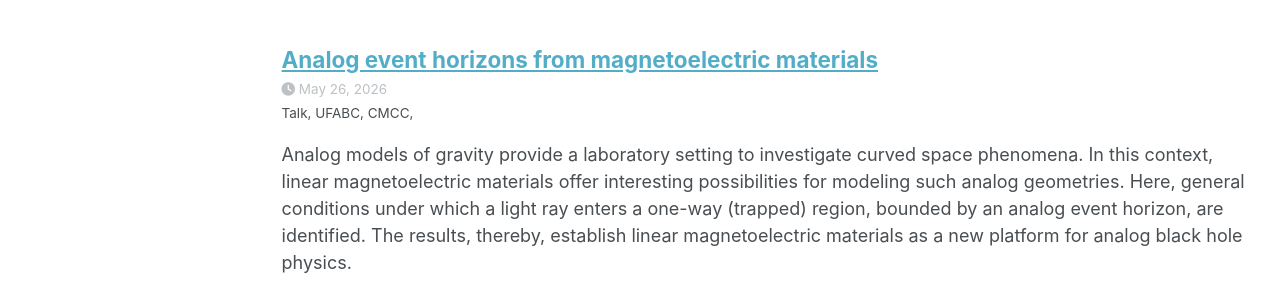
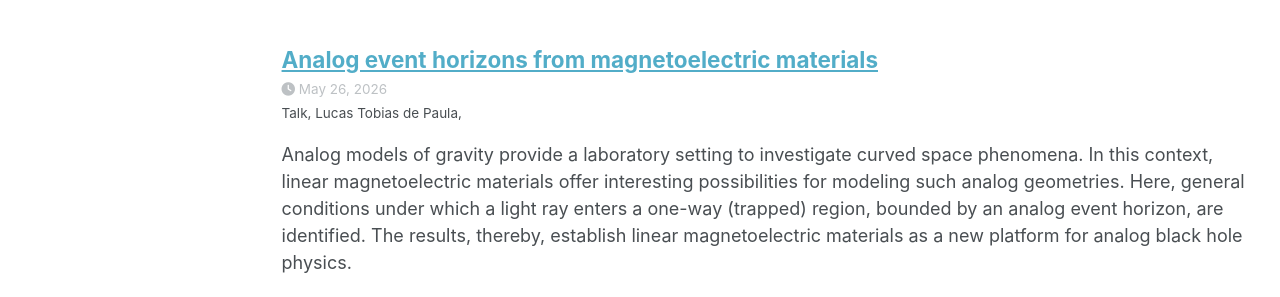
Before and after one commit to gegrav-ufabc/gegrav-ufabc.github.io, a Jekyll site: the page built from _pages/talks.html, in a window 1280 px wide and 900 px high, scrolled down 803 px. Shown: the part 399-696 px from the top of the window. Built offline with Jekyll 4.4.1, drawn with Linux system fonts in a browser that asks for light colours; a style sheet for code colours, icons or effects is not loaded.

Commit message:
Update 2012-03-01-talk-1.md

```diff
--- a/_talks/2012-03-01-talk-1.md
+++ b/_talks/2012-03-01-talk-1.md
@@ -3,7 +3,7 @@ title: "Analog event horizons from magnetoelectric materials"
 collection: talks
 type: "Talk"
 permalink: /talks/2012-03-01-talk-1
-venue: "UFABC, CMCC"
+venue: "Lucas Tobias de Paula"
 date: 26/05/2026
 ---
 
```
